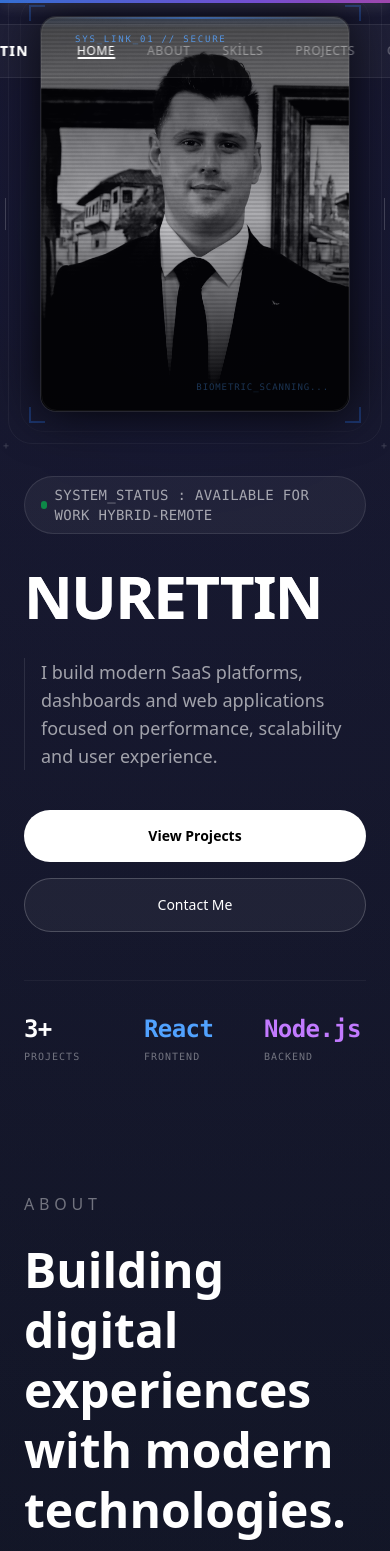
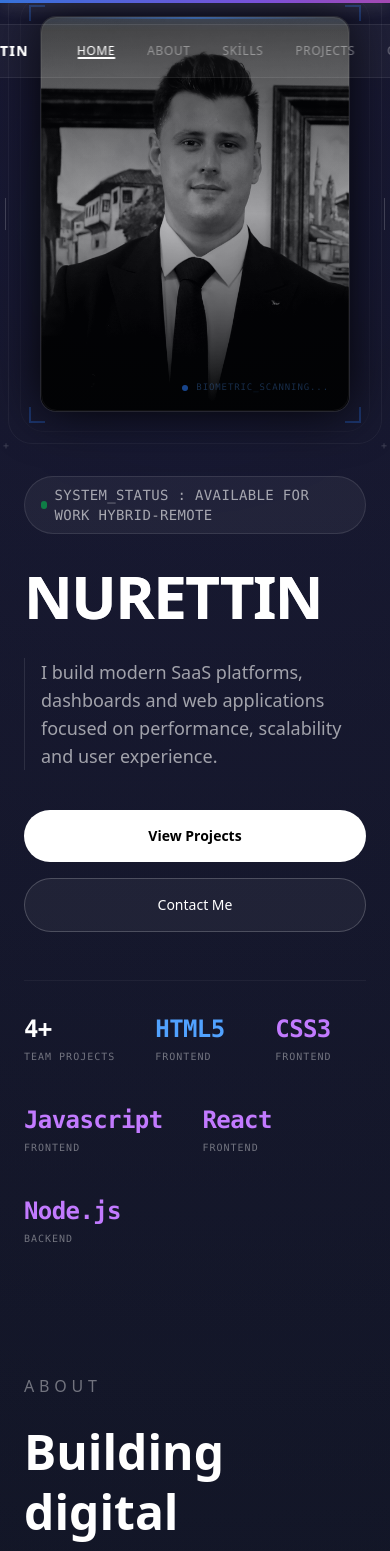
Before and after one commit to FullStackDev2/my-portfolio, a Next.js app: page / in a window 390 px wide. Shown: the top 1551 px of the page. Built offline with nearby package versions, Linux system fonts and the light colour scheme.

Commit message:
feat: implement Webflow-style staggered grid animations and fix TS errors

```diff
--- a/src/app/layout.tsx
+++ b/src/app/layout.tsx
@@ -9,9 +9,9 @@ const geistSans = Geist({
 });
 
 export const metadata: Metadata = {
-  title: 'Metin | Full Stack Developer',
+  title: 'Nurettin | Full Stack Developer',
   description:
-    'Full Stack Developer specializing in React, Next.js, Node.js and MongoDB.',
+    'Full Stack Developer specializing in Javascript, React, Next.js, Node.js and MongoDB.',
 };
 
 export default function RootLayout({
--- a/src/components/sections/Contact.tsx
+++ b/src/components/sections/Contact.tsx
@@ -5,7 +5,7 @@ import { useState } from 'react';
 
 export default function Contact() {
   const [copied, setCopied] = useState(false);
-  const email = 'yourmail@gmail.com'; // 👈 Kendi mail adresini buraya yaz
+  const email = 'nurettin.dincerfsd@gmail.com';
 
   const handleCopy = () => {
     navigator.clipboard.writeText(email);
--- a/src/components/sections/Hero.tsx
+++ b/src/components/sections/Hero.tsx
@@ -74,15 +74,42 @@ export default function Hero() {
           <div className="flex flex-wrap gap-10 border-t border-white/5 pt-8 mt-12">
             <div className="min-w-[80px]">
               <h3 className="text-2xl font-bold tracking-tight font-mono">
-                3+
+                4+
               </h3>
               <p className="text-[10px] text-white/40 uppercase tracking-widest mt-1 font-mono">
-                Projects
+                Team Projects
               </p>
             </div>
 
             <div className="min-w-[80px]">
               <h3 className="text-2xl font-bold tracking-tight text-blue-400 font-mono">
+                HTML5
+              </h3>
+              <p className="text-[10px] text-white/40 uppercase tracking-widest mt-1 font-mono">
+                Frontend
+              </p>
+            </div>
+
+            <div className="min-w-[80px]">
+              <h3 className="text-2xl font-bold tracking-tight text-purple-400 font-mono">
+                CSS3
+              </h3>
+              <p className="text-[10px] text-white/40 uppercase tracking-widest mt-1 font-mono">
+                Frontend
+              </p>
+            </div>
+
+            <div className="min-w-[80px]">
+              <h3 className="text-2xl font-bold tracking-tight text-purple-400 font-mono">
+                Javascript
+              </h3>
+              <p className="text-[10px] text-white/40 uppercase tracking-widest mt-1 font-mono">
+                Frontend
+              </p>
+            </div>
+
+            <div className="min-w-[80px]">
+              <h3 className="text-2xl font-bold tracking-tight text-purple-400 font-mono">
                 React
               </h3>
               <p className="text-[10px] text-white/40 uppercase tracking-widest mt-1 font-mono">
@@ -141,32 +168,42 @@ export default function Hero() {
             {/* Üst Kısımdaki Kalın Lazer Tarama Çizgisi */}
             <div className="absolute top-0 left-0 right-0 h-[2px] bg-gradient-to-r from-transparent via-blue-500/50 to-transparent z-10 shadow-[0_1px_10px_rgba(59,130,246,0.5)]" />
 
-            {/* Donanım ve Sistem Yazıları (Görseldeki Gibi Köşelere Sabitlenmiş) */}
-            <div className="absolute top-4 left-5 z-10 flex items-center gap-2 font-mono text-[9px] text-blue-400/80 tracking-[0.2em] uppercase select-none">
-              <span className="w-1.5 h-1.5 rounded-full bg-blue-500 animate-ping" />
-              {'SYS_LINK_01 // SECURE'}
-            </div>
-
-            <div className="absolute bottom-4 right-5 z-10 font-mono text-[9px] text-blue-400/50 tracking-widest select-none animate-pulse">
-              {'BIOMETRIC_SCANNING...'}
+            {/* Yanıp sönen nokta ve BIOMETRIC_SCANNING */}
+            <div className="absolute bottom-4 right-5 z-10 flex items-center gap-2 font-mono text-[9px] text-blue-400/50 tracking-widest select-none animate-pulse">
+              <span className="relative flex h-1.5 w-1.5">
+                <span className="animate-ping absolute inline-flex h-full w-full rounded-full bg-blue-400 opacity-75" />
+                <span className="relative inline-flex rounded-full h-1.5 w-1.5 bg-blue-500" />
+              </span>
+              <span>{'BIOMETRIC_SCANNING...'}</span>
             </div>
 
             {/* Güvenli ve Hatasız Siyah-Beyaz Fotoğraf Alanı */}
-            <div className="relative w-full h-full overflow-hidden bg-zinc-900 opacity-75 group-hover:opacity-100 transition-all duration-700 grayscale contrast-135 brightness-95 group-hover:grayscale-0 group-hover:contrast-100 group-hover:brightness-100">
+            <div className="relative w-full h-full overflow-hidden bg-zinc-950 opacity-80 group-hover:opacity-100 transition-all duration-750 grayscale contrast-115 brightness-90 group-hover:grayscale-0 group-hover:contrast-100 group-hover:brightness-100">
               <Image
                 src="/for_cv.jpg"
                 alt="Nurettin Dincer Hero Portrait"
                 fill
-                priority
-                className="object-cover object-center scale-102 group-hover:scale-100 transition-transform duration-1000 ease-out"
+                loading="eager"
+                className="absolute inset-0 w-full h-full object-cover object-center scale-102 group-hover:scale-100 transition-transform duration-1000 ease-out"
+              />
+              {/* YENİ: Çizgiler yerine Hover durumunda beliren fütüristik dijital grid (matris) katmanı */}
+              <div
+                className="absolute inset-0 opacity-0 group-hover:opacity-15 transition-opacity duration-700 pointer-events-none"
+                style={{
+                  backgroundImage: `
+        linear-gradient(to right, rgba(255,255,255,0.15) 1px, transparent 1px),
+        linear-gradient(to bottom, rgba(255,255,255,0.15) 1px, transparent 1px)
+      `,
+                  backgroundSize: '24px 24px',
+                }}
               />
 
-              {/* İnce Dijital CRT Ekran Tarama Çizgileri Filtresi */}
-              <div className="absolute inset-0 bg-[linear-gradient(rgba(18,16,16,0)_50%,rgba(0,0,0,0.3)_50%)] bg-[size:100%_4px] pointer-events-none opacity-30" />
+              {/* YENİ: Kartın üzerinden geçen sinematik bir ışık süzmesi (Işık parlaması efekti) */}
+              <div className="absolute inset-0 bg-gradient-to-tr from-blue-500/0 via-white/[0.03] to-blue-500/0 transform -translate-x-full group-hover:translate-x-full transition-transform duration-1500 ease-out pointer-events-none" />
 
-              {/* Sinematik Derinlik Katan İç Gölge (Vignette) */}
-              <div className="absolute inset-0 bg-gradient-to-t from-zinc-950 via-transparent to-black/40" />
-              <div className="absolute inset-0 bg-gradient-to-b from-zinc-950/20 via-transparent to-transparent" />
+              {/* Sinematik Derinlik Katan İç Gölgeler (Vignette) */}
+              <div className="absolute inset-0 bg-gradient-to-t from-zinc-950 via-transparent to-black/40 pointer-events-none" />
+              <div className="absolute inset-0 bg-gradient-to-b from-zinc-950/30 via-transparent to-transparent pointer-events-none" />
             </div>
 
             {/* Kartın İç Çevresindeki Siber Neon Parıltı Çerçevesi */}
--- a/src/components/sections/Projects.tsx
+++ b/src/components/sections/Projects.tsx
@@ -1,96 +1,161 @@
 'use client';
 
 import { useState } from 'react';
-import { motion, AnimatePresence } from 'framer-motion';
+import { motion, AnimatePresence, Variants } from 'framer-motion';
 import Image from 'next/image';
 import ProjectModal from '@/components/ui/ProjectModal';
 import { projects } from '@/data/projects';
 
+// Webflow tarzı akıcı, üst düzey yay ve geçiş varyasyonları
+const containerVariants: Variants = {
+  hidden: { opacity: 0 },
+  visible: {
+    opacity: 1,
+    transition: {
+      // YENİ: Kartlar arasındaki bekleme süresi artırıldı (Tam bir domino etkisi)
+      staggerChildren: 0.35,
+    },
+  },
+};
+
+const cardVariants: Variants = {
+  hidden: {
+    scale: 0.5, // Bir tık daha küçükten başlayarak patlama derinliğini artırır
+    opacity: 0,
+    y: 50, // Aşağıdan yukarıya süzülme mesafesi biraz daha uzatıldı
+  },
+  visible: {
+    scale: 1,
+    opacity: 1,
+    y: 0,
+    transition: {
+      type: 'spring',
+      stiffness: 95, // YENİ: Daha ağır, premium ve tok bir fırlama ivmesi
+      damping: 21, // Yumuşak ve klas bir yaylanma bitişi
+    },
+  },
+  exit: {
+    scale: 0.85,
+    opacity: 0,
+    y: 20,
+    transition: { duration: 0.2 },
+  },
+};
+
 export default function Projects() {
-  // Aktif seçili projeyi state olarak tutuyoruz
   const [selectedProject, setSelectedProject] = useState<
     (typeof projects)[0] | null
   >(null);
 
+  const [showAll, setShowAll] = useState(false);
+
+  // İlk 6 projeyi veya tamamını filtrele
+  const visibleProjects = showAll ? projects : projects.slice(0, 6);
+
   return (
     <section
       id="projects"
-      className="min-h-screen px-6 py-32 flex flex-col justify-center select-none"
+      className="min-h-screen px-6 py-32 flex flex-col justify-center select-none bg-zinc-950 text-white"
       style={{
         scrollSnapAlign: 'start',
         scrollSnapStop: 'always',
       }}
     >
-      <div className="max-w-6xl mx-auto w-full">
-        <p className="text-white/40 tracking-[0.3em] uppercase mb-6 text-xs md:text-sm font-semibold">
-          Projects
+      <div className="max-w-6xl mx-auto w-full space-y-12">
+        <div>
+          <p className="text-blue-400 tracking-[0.3em] uppercase mb-4 text-xs md:text-sm font-semibold font-mono">
+            {'// LATEST WORK // PROJECTS'}
           </p>
 
-        <h2 className="text-5xl md:text-7xl font-black mb-16 tracking-tight bg-clip-text bg-gradient-to-b from-white to-white/60">
+          <h2 className="text-5xl md:text-7xl font-black tracking-tight bg-clip-text bg-gradient-to-b from-white to-white/60">
             Things I’ve Built
           </h2>
+        </div>
 
-        <div className="grid md:grid-cols-2 gap-8">
-          {projects.map((project, i) => (
+        {/* Webflow Tarzı: layout ve container takibi ile sıvı gibi genişleyen grid */}
+        <motion.div
+          layout="position" // Kartlar genişlerken layout kaymalarını pürüzsüzleştirir
+          variants={containerVariants}
+          initial="hidden"
+          whileInView="visible"
+          viewport={{ once: true, margin: '-60px' }}
+          className="grid md:grid-cols-2 lg:grid-cols-3 gap-8 w-full"
+        >
+          <AnimatePresence mode="popLayout">
+            {visibleProjects.map((project, i) => (
               <motion.div
                 key={project.slug}
-              initial={{ opacity: 0, y: 40 }}
-              whileInView={{ opacity: 1, y: 0 }}
-              viewport={{ once: true, margin: '-100px' }}
-              transition={{ duration: 0.6, delay: i * 0.1, ease: 'easeOut' }}
-              whileHover={{ y: -6 }}
+                layoutId={project.slug}
+                // CRITICAL: Bu satır yukarıdaki dinamik gecikmeyi (i * 0.12) besler
+                custom={i}
+                variants={cardVariants}
+                initial="hidden"
+                whileInView="visible"
+                viewport={{ once: true, margin: '-100px' }} // Sayfa biraz daha inince tetiklensin
+                exit="exit"
+                whileHover={{
+                  y: -8,
+                  transition: { duration: 0.3, ease: 'easeOut' },
+                }}
                 onClick={() => setSelectedProject(project)}
-              className="relative cursor-pointer rounded-2xl border border-white/10 bg-white/5 overflow-hidden group will-change-transform backdrop-blur-sm transition-shadow duration-300 hover:shadow-2xl hover:shadow-blue-500/5 hover:border-white/20"
+                className="relative cursor-pointer rounded-2xl border border-white/10 bg-white/5 overflow-hidden group will-change-transform backdrop-blur-sm shadow-xl shadow-black/40 hover:shadow-2xl hover:shadow-blue-500/5 hover:border-white/20 flex flex-col h-full justify-between"
               >
-              {/* Image Container */}
-              <div className="relative h-56 w-full overflow-hidden bg-zinc-900">
+                {/* İÇERİK YAPISI (Image, Body, Badges vs. tamamen aynı kalacak) */}
+                <div>
+                  <div className="relative h-48 w-full overflow-hidden bg-zinc-900">
                     <Image
                       src={project.image}
                       alt={project.title}
                       fill
-                  sizes="(max-w-768px) 100vw, 50vw"
+                      sizes="(max-w-768px) 100vw, 33vw"
                       priority={i < 2}
                       className="object-cover transition-transform duration-700 ease-out group-hover:scale-105 group-hover:opacity-90"
                     />
                     <div className="absolute inset-0 bg-gradient-to-t from-black/60 to-transparent" />
                   </div>
-
-              {/* Card Body */}
-              <div className="p-6 relative z-10">
+                  <div className="p-6">
                     <h3 className="text-2xl font-bold mb-2 tracking-tight text-white group-hover:text-blue-400 transition-colors">
                       {project.title}
                     </h3>
-
                     <p className="text-white/60 mb-6 text-sm line-clamp-2 leading-relaxed">
                       {project.description}
                     </p>
-
-                {/* Tech Badges */}
                     <div className="flex flex-wrap gap-1.5">
                       {project.tech.map((t) => (
                         <span
                           key={t}
-                      className="text-[10px] uppercase font-semibold tracking-wider px-3 py-1 rounded-full border border-white/5 text-white/50 bg-white/5 backdrop-blur-md"
+                          className="text-[10px] uppercase font-semibold tracking-wider px-3 py-1 rounded-full border border-white/5 text-white/50 bg-white/5 font-mono"
                         >
                           {t}
                         </span>
                       ))}
                     </div>
-
-                {/* CTA Hint */}
-                <div className="mt-6 flex items-center gap-2 text-xs font-medium text-white/40 group-hover:text-white/80 transition-colors">
-                  Details View
-                  <span className="transform transition-transform group-hover:translate-x-1">
-                    →
-                  </span>
+                  </div>
+                </div>
+                <div className="px-6 pb-6">
+                  <div className="flex items-center gap-2 text-xs font-medium text-white/40 group-hover:text-white/80 transition-colors">
+                    Details View <span>→</span>
                   </div>
                 </div>
               </motion.div>
             ))}
-        </div>
+          </AnimatePresence>
+        </motion.div>
+
+        {/* View More / Less Butonu */}
+        {projects.length > 6 && (
+          <motion.div layout className="flex justify-center pt-8">
+            <button
+              onClick={() => setShowAll(!showAll)}
+              className="px-8 py-3 rounded-full border border-white/10 bg-white/5 font-semibold text-sm tracking-wide text-white hover:bg-white hover:text-black hover:border-white active:scale-95 transition-all duration-300 shadow-lg shadow-black/50"
+            >
+              {showAll ? 'View Less' : 'View More'}
+            </button>
+          </motion.div>
+        )}
       </div>
 
-      {/* Framer Motion AnimatePresence ile pürüzsüz modal kontrolü */}
+      {/* Modal Kontrolü */}
       <AnimatePresence mode="wait">
         {selectedProject && (
           <ProjectModal
```
Lines whose indentation alone changed are shown as unchanged.
